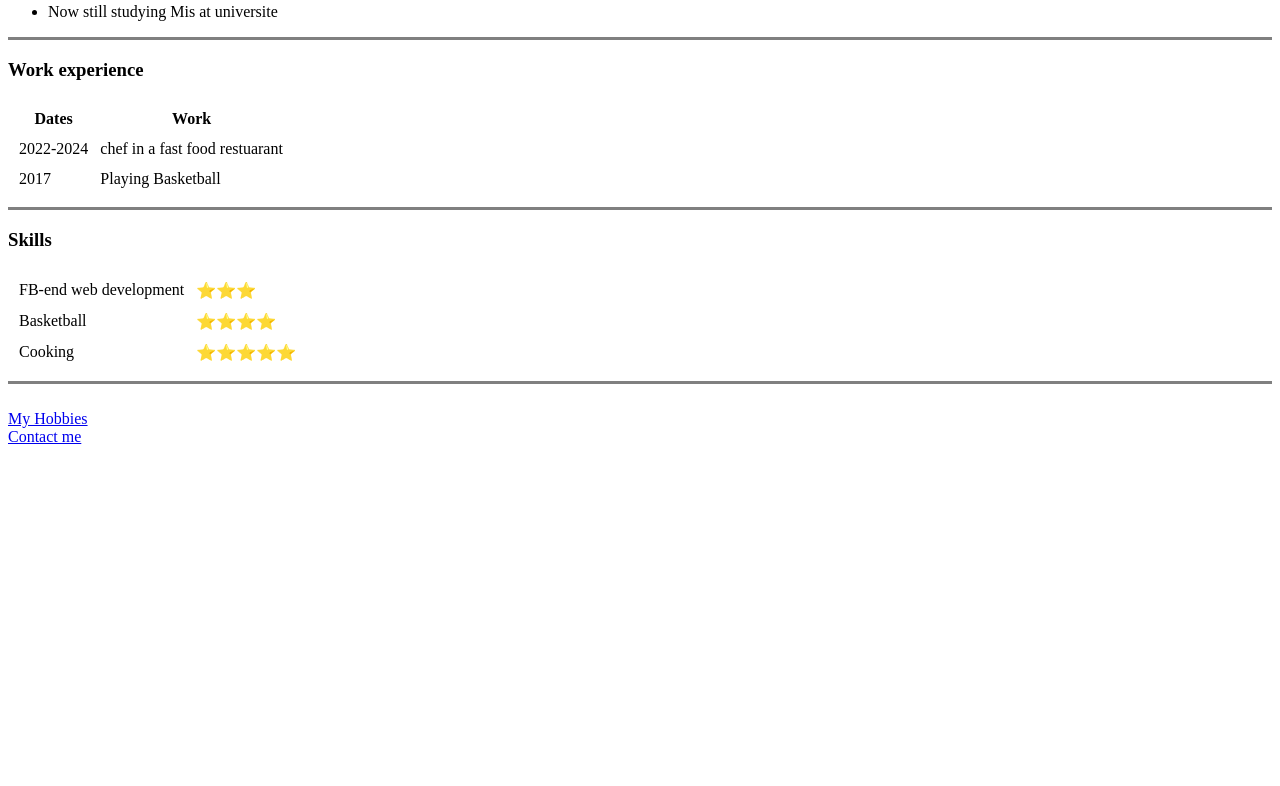
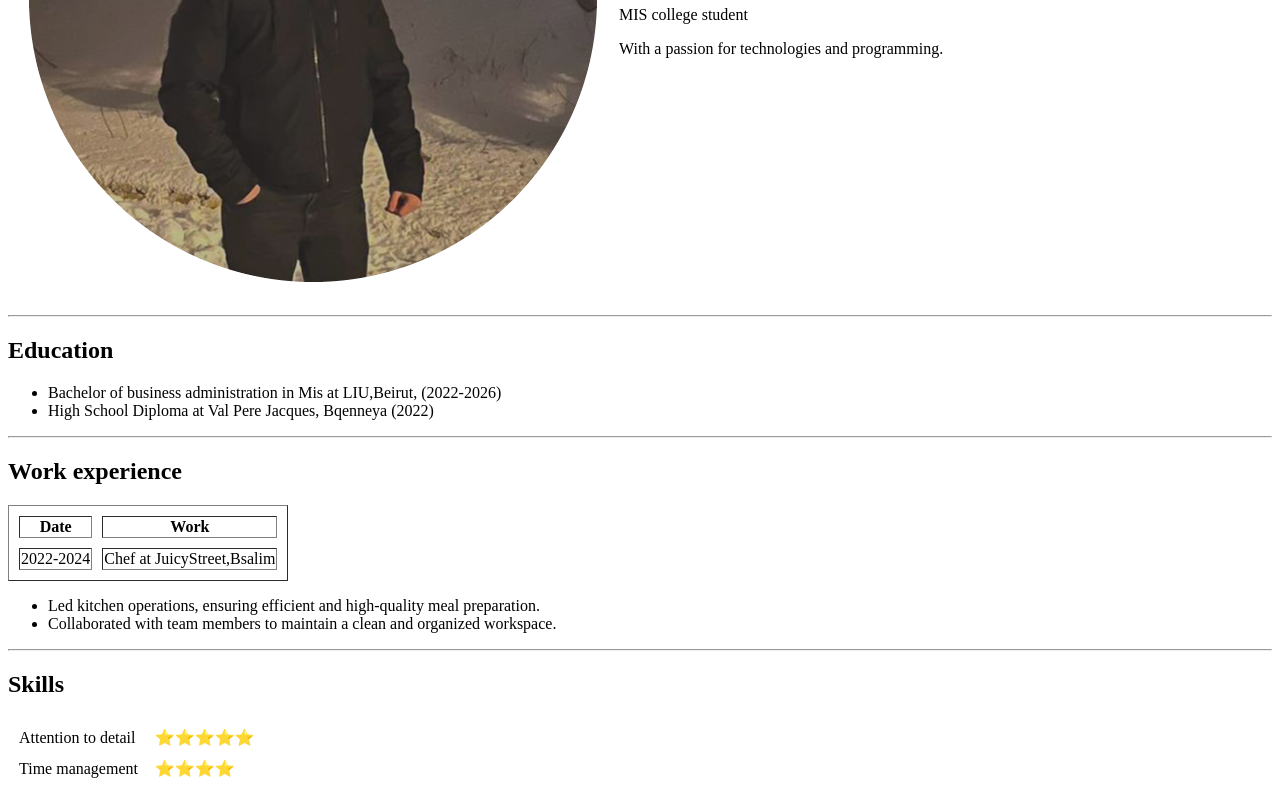
Before and after one commit to Eliassaliba21/cv, a plain HTML site: page index.html in a window 1280 px wide. Shown: the part 315-1101 px from the top of the page. Before the commit the page ends 800 px from the top, so only its background shows below. Drawn offline with Linux system fonts and the light colour scheme.

Commit message:
Add files via upload

```diff
--- a/index.html
+++ b/index.html
@@ -4,32 +4,40 @@
 <head>
     <meta charset="UTF-8">
     <meta name="viewport" content="width=device-width, initial-scale=1.0">
-    <title>✞Elias's personal site</title>
+    <title>www.Saliba.com</title>
+    <link rel="stylesheet" href="css/styles.css">
+
 </head>
+
 
 <body>
     <table cellspacing="20">
         <tr>
-            <td><img src="elias profile.png" alt="Elias profile"width="150"
-                height="150"></td>
-                <td><h1>Elias Saliba</h1>
-                     <p><em>Chef in <strong><a href="https://www.instagram.com/juicystreet.lb/?hl=en">Juicy Street</a></strong></em></p>
-                    <p>I was a Chef in a fast food restuarant and I love to cook 🍔</p></td>
-        </tr>
+            <td><img src="cv image-modified.png" alt="Elias" ></td>
+                <td class="first-td">
+                    <h1 class="bold-heading">Elias Saliba</h1>
+                     <p>MIS college student</p>
+                  <p>With a passion for technologies and programming.</p></td>
+
+                </tr>
     </table>
-     <hr size="3" noshade>
+     <hr >
     <h2>Education</h2>
     <ul>
-        <li>Study (Val Pere Jacques)</li>
-        <li>Then at Jal El dib</li>
-        <li>Now still studying Mis at universite</li>
+        <li>Bachelor of business administration in Mis  at LIU,Beirut, (2022-2026)</li>
+
+            <li>High School Diploma at Val Pere Jacques, Bqenneya (2022)</li>
+
+            </li>
+
     </ul>
-    <hr size="3" noshade>
-    <h3>Work experience</h3>
-   <table cellspacing="10">
+    <hr>
+    <h2 >Work experience</h2>
+
+    <table border="1" cellspacing="10">
    <thead>
     <tr>
-        <th>Dates</th>
+        <th>Date</th>
         <th>Work</th>
 
     </tr>
@@ -37,37 +45,38 @@
    <tbody>
     <tr>
         <td>2022-2024</td>
-        <td>chef in a fast food restuarant</td>
+        <td>Chef at JuicyStreet,Bsalim</td>
      </tr>
-   <tr>
-    <td>2017</td>
-    <td>Playing Basketball</td>
-
-   </tr>
    </tbody>
 </table>
-<hr size="3" noshade>
-<h3>Skills</h3>
+<ul>
+    <li>Led kitchen operations, ensuring efficient and high-quality meal preparation.</li>
+    <li>Collaborated with team members to maintain a clean and organized workspace.</li>
+
+
+ </ul>
+<hr >
+<h2>Skills</h2>
             <table cellspacing="10" >
                 <tr>
-                    <td>FB-end web development</td>
-                    <td>⭐⭐⭐</td>
+                    <td>Attention to detail </td>
+                    <td>⭐⭐⭐⭐⭐</td>
 
                 </tr>
                 <tr>
-                    <td>Basketball</td>
+                    <td>Time management</td>
                     <td>⭐⭐⭐⭐</td>
 
                 </tr>
                 <tr>
-                    <td>Cooking</td>
-                    <td>⭐⭐⭐⭐⭐</td>
+                    <td>Team collaboration</td>
+                    <td>⭐⭐⭐⭐</td>
 
                 </tr>
             </table>
 
 
-    <hr size="3" noshade>
+    <hr >
     <br>
     <a href="hobbies.html" target="_blank">My Hobbies</a>
     <br>
@@ -76,5 +85,6 @@
 
 
 
+
 </body>
 </html>
```
Also changed, not shown: contact.html (+31 -9 lines), hobbies.html (+3 -2 lines), cv image-modified.png (added).
